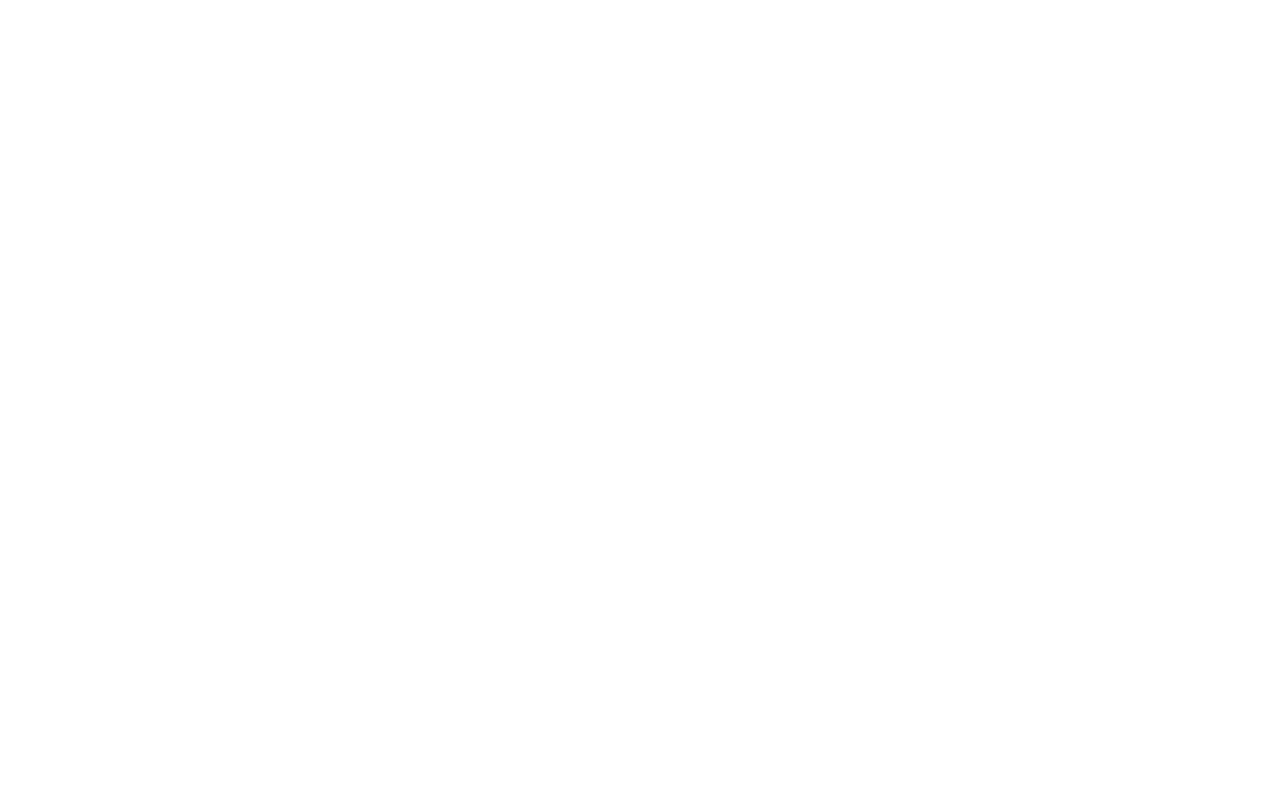
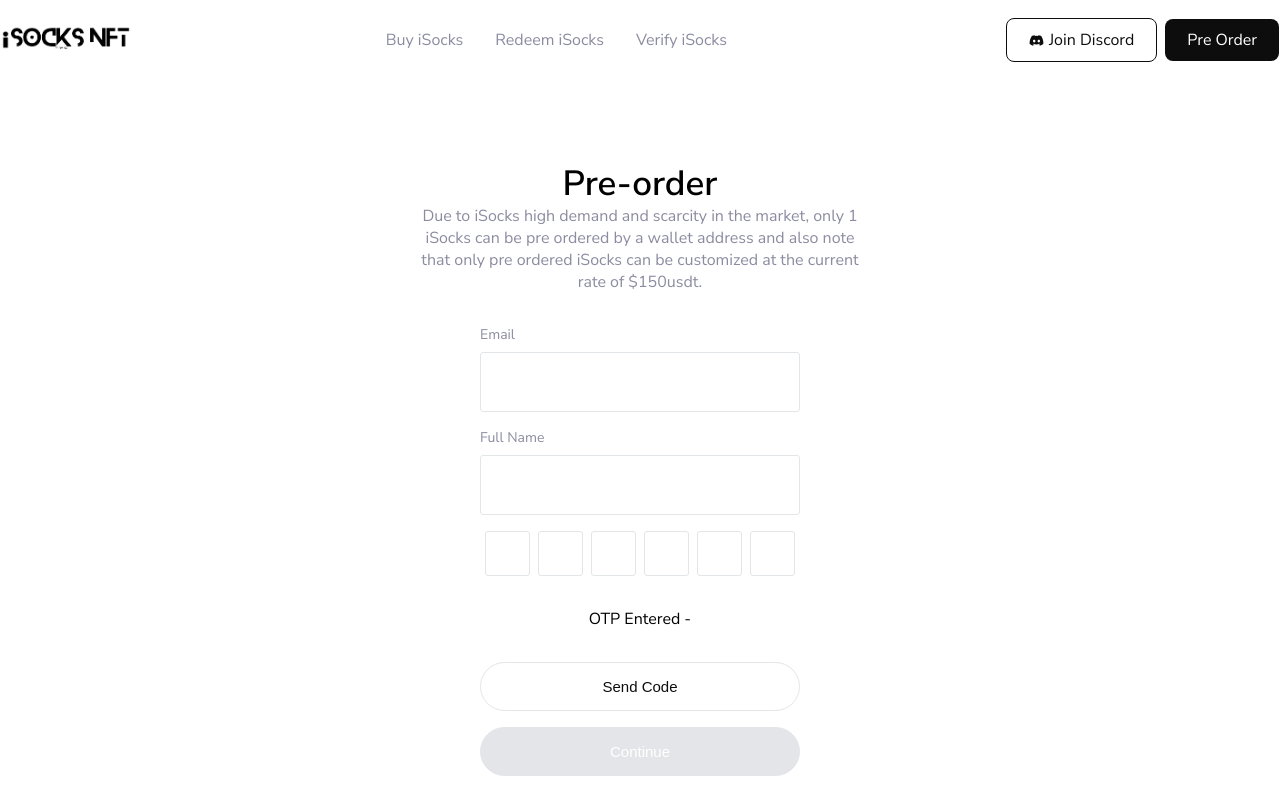
Before and after one commit to iSocks-NFTs/isocks.ai, a Next.js app: page /preorder in a window 1280 px wide. Shown: the top 790 px of the page. Built offline with nearby package versions, Linux system fonts and the light colour scheme.

Commit message:
added preorder component

```diff
--- a/pages/preorder/index.js
+++ b/pages/preorder/index.js
@@ -1,8 +1,15 @@
+import Head from "next/head"
+import PreOrderComponent from "../../components/PreOrder"
+import Layout from '../../layouts/normal_layout';
+
 const PreOrder = () =>{
     return(
-        <>
-
-        </>
+        <Layout>
+            <Head>
+                <title>iSocks | Pre Order</title>
+            </Head>
+            <PreOrderComponent />
+        </Layout>
     )
 }
 
```
